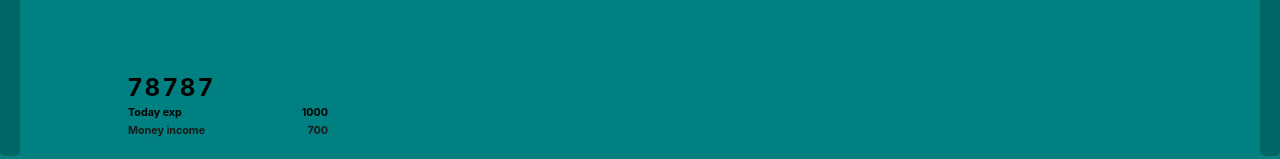
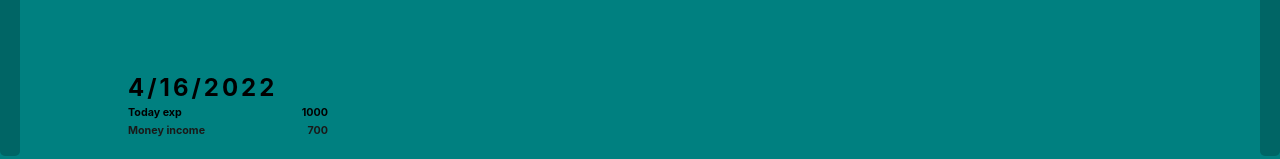
Before and after one commit to block4chain226/MoneyLost_front, a React (Create React App) app: page / in a window 1280 px wide. Shown: the part 173-332 px from the top of the page. Built offline with nearby package versions, Linux system fonts and the light colour scheme; no server answers; sample sign-in values are in the browser's storage.

Commit message:
feat: switch days

```diff
--- a/src/components/Category/Category.jsx
+++ b/src/components/Category/Category.jsx
@@ -11,6 +11,7 @@ const Category = (props) => {
     setTitleCategory,
     allExpenses,
     setAllExpenses,
+    currentDate,
     setMoneyAmount,
   } = useContext(ExpensesContext);
 
@@ -28,20 +29,30 @@ const Category = (props) => {
   const updateAllExpenses = (categor) => {
     if (Object.keys(titleCategory).length !== 0) {
       const cat = {};
+      const newExpense = {
+        id: expenseId,
+        category: categor,
+        date: currentDate.toLocaleDateString("en-US"),
+        moneyAmount: +amount,
+      };
       Object.entries(titleCategory).map((element) => {
         console.log("ele", element);
         if (element[0] === categor) {
           cat[element[0]] = element;
           setTitleCategory(
             titleCategory,
-            titleCategory[categor].push({
-              id: expenseId,
-              category: categor,
-              date: new Date().toLocaleDateString("en-US"),
-              moneyAmount: +amount,
-            })
+            titleCategory[categor].push(newExpense)
           );
-          console.log("iuo", cat[element[0]]);
+          if (JSON.parse(sessionStorage.getItem("tC") !== null)) {
+            let expenses = JSON.parse(sessionStorage.getItem("tC"));
+            expenses.push(newExpense);
+            console.log("exp=", expenses);
+            sessionStorage.setItem("tC", JSON.stringify(expenses));
+          } else {
+            let expenses = [];
+            expenses.push(newExpense);
+            sessionStorage.setItem("tC", JSON.stringify(expenses));
+          }
         }
       });
     }
@@ -50,17 +61,25 @@ const Category = (props) => {
   const displayNewExpense = (categor) => {
     const cat = {};
     if (!titleCategory.hasOwnProperty(categor)) {
+      const newExpense = {
+        id: expenseId,
+        category: categor,
+        date: currentDate.toLocaleDateString("en-US"),
+        moneyAmount: +amount,
+      };
       cat[categor] = [];
       titleCategory[categor] = [];
-      setTitleCategory(
-        titleCategory,
-        titleCategory[categor].push({
-          id: expenseId,
-          category: categor,
-          date: new Date().toLocaleDateString("en-US"),
-          moneyAmount: +amount,
-        })
-      );
+      setTitleCategory(titleCategory, titleCategory[categor].push(newExpense));
+      if (JSON.parse(sessionStorage.getItem("tC") !== null)) {
+        let expenses = JSON.parse(sessionStorage.getItem("tC"));
+        expenses.push(newExpense);
+        console.log("exp=", expenses);
+        sessionStorage.setItem("tC", JSON.stringify(expenses));
+      } else {
+        let expenses = [];
+        expenses.push(newExpense);
+        sessionStorage.setItem("tC", JSON.stringify(expenses));
+      }
     }
   };
 
--- a/src/components/DateMode.jsx
+++ b/src/components/DateMode.jsx
@@ -4,22 +4,22 @@ import "../styles/App.css";
 import ExpensesContext from "../context/ExpensesContext";
 
 const DateMode = () => {
-  const { setDateMode, byDay, byMonth, byYear, setCallBack } =
+  const { setDateMode, byDay, byMonth, byYear, setCallBack, currentDate } =
     useContext(ExpensesContext);
 
   return (
     <div className="date-mod__date">
       <button
         onClick={() => {
-          setDateMode({ day: true, month: false, year: false });
-          setCallBack(byDay);
+          // setDateMode({ day: true, month: false, year: false });
+          setCallBack(byDay(currentDate));
         }}
       >
         Day
       </button>
       <button
         onClick={() => {
-          setDateMode({ day: false, month: true, year: false });
+          // setDateMode({ day: false, month: true, year: false });
           setCallBack(byMonth);
         }}
       >
--- a/src/components/ExpensesDetails/ExpensesDetails.jsx
+++ b/src/components/ExpensesDetails/ExpensesDetails.jsx
@@ -13,6 +13,7 @@ const ExpensesDetails = (props) => {
     callback,
     titleCategory,
     setTitleCategory,
+    currentDate,
     moneyAmount,
   } = useContext(ExpensesContext);
 
--- a/src/components/Header/Header.jsx
+++ b/src/components/Header/Header.jsx
@@ -1,35 +1,76 @@
-import React, { useContext, useEffect, useState } from "react";
+import React, { useContext, useEffect, useState, useCallback } from "react";
 import cl from "./Header.module.css";
 import ExpensesContext from "../../context/ExpensesContext";
 import MyButton from "../MyButton/MyButton";
 
 const Header = () => {
-  const { currentDate, setCurrentDate } = useContext(ExpensesContext);
+  const {
+    currentDate,
+    setCurrentDate,
+    byDay,
+    byMonth,
+    byYear,
+    setCallBack,
+    days,
+    setDays,
+  } = useContext(ExpensesContext);
 
-  const getBackwardDate = () => {
-    const date = currentDate;
-    const daysAgo = new Date(date.getTime());
-    daysAgo.setDate(date.getDate() - 1);
-    setCurrentDate(daysAgo);
-    console.log("date: ", daysAgo.toLocaleDateString("en-US"));
-  };
+  // const getBackwardDate = () => {
+  //   const date = currentDate;
+  //   const daysAgo = new Date(date.getTime());
+  //   daysAgo.setDate(date.getDate() - 1);
+  //   setCurrentDate(daysAgo);
+  //   setCallBack(byDay());
+  //   console.log("date: ", daysAgo.toLocaleDateString("en-US"));
+  // };
 
-  const getForwardDate = () => {
-    if (currentDate < new Date()) {
-      const daysAgo = new Date(currentDate.getTime());
-      daysAgo.setDate(currentDate.getDate() + 1);
-      setCurrentDate(daysAgo);
-      console.log("date: ", daysAgo.toLocaleDateString("en-US"));
+  // const getForwardDate = () => {
+  //   const today = new Date();
+  //   console.log(today);
+  //   if (
+  //     currentDate.toLocaleDateString("en-US") <
+  //     today.toLocaleDateString("en-US")
+  //   ) {
+  //     const daysAgo = new Date(currentDate.getTime());
+  //     daysAgo.setDate(currentDate.getDate() + 1);
+  //     setCurrentDate(daysAgo);
+  //     setCallBack(byDay());
+  //     console.log("date: ", daysAgo.toLocaleDateString("en-US"));
+  //   }
+  // };
+
+  const incrementDate = (e) => {
+    e.preventDefault();
+    if (
+      currentDate.toLocaleDateString("en-US") <
+      new Date().toLocaleDateString("en-US")
+    ) {
+      setDays((prevState) => prevState + 1);
     }
   };
 
+  const decrementDate = (e) => {
+    e.preventDefault();
+    setDays((prevState) => prevState - 1);
+  };
+
+  useEffect(() => {
+    setCurrentDate(
+      (prevState) => new Date(Date.now() + days * 24 * 60 * 60 * 1000)
+    );
+  }, [days]);
+
+  useEffect(() => {
+    setCallBack(byDay);
+  }, [days, currentDate]);
+
   return (
     <section className={cl.header}>
-      <button onClick={getBackwardDate}> </button>
+      <button onClick={(e) => decrementDate(e)}> </button>
       <div className={cl.header__container}>
         <div className={cl.header__money}>
           <div className={cl.money__total}>
-            <h1>78787</h1>
+            <h1>{currentDate.toLocaleDateString("en-US")}</h1>
           </div>
           <div className={cl.money__expenses}>
             <h6>Today exp</h6>
@@ -41,7 +82,7 @@ const Header = () => {
           </div>
         </div>
       </div>
-      <button onClick={getForwardDate}></button>
+      <button onClick={(e) => incrementDate(e)}></button>
     </section>
   );
 };
--- a/src/context/ExpensesContext.jsx
+++ b/src/context/ExpensesContext.jsx
@@ -11,6 +11,8 @@ export const ExpensesContextProvider = ({ children }) => {
   });
   const [expenseId, setExpenseId] = useState(new Date().getTime());
   const [amount, setAmount] = useState("");
+
+  const [days, setDays] = useState(0);
 
   // const datenow = new Date().toLocaleDateString("en-US");
   const [categoryName, setCategoryName] = useState("");
@@ -37,7 +39,7 @@ export const ExpensesContextProvider = ({ children }) => {
         userId: sessionStorage.getItem("userId"),
         id: expenseId,
         category: categor,
-        date: new Date().toLocaleDateString("en-US"),
+        date: currentDate.toLocaleDateString("en-US"),
         moneyAmount: amount,
       }),
     };
@@ -48,7 +50,7 @@ export const ExpensesContextProvider = ({ children }) => {
     } catch (error) {}
   };
 
-  function byDay(element) {
+  function byDay() {
     console.log("byDay");
     //{
     // food:[
@@ -59,7 +61,7 @@ export const ExpensesContextProvider = ({ children }) => {
     // }
     const cat = {};
     allExpenses.forEach((element) => {
-      if (element.date === new Date().toLocaleDateString("en-US")) {
+      if (element.date === currentDate.toLocaleDateString("en-US")) {
         if (!cat[element.category]) {
           cat[element.category] = [element];
         } else {
@@ -68,19 +70,46 @@ export const ExpensesContextProvider = ({ children }) => {
       }
     });
 
+    if (sessionStorage.getItem("tC") !== null) {
+      const tempExpenses = JSON.parse(sessionStorage.getItem("tC"));
+      tempExpenses.map((element) => {
+        if (element.date === currentDate.toLocaleDateString("en-US")) {
+          if (!cat[element.category]) {
+            cat[element.category] = [element];
+          } else {
+            cat[element.category].push(element);
+          }
+        }
+      });
+    }
+
     setTitleCategory(cat);
   }
 
   function byMonth() {
     console.log("byMonth");
-    Object.values(allExpenses).map((element) => {
+
+    const now = new Date();
+
+    let month = currentDate.getMonth() + 1;
+    let firstDay = new Date(now.getFullYear(), now.getMonth(), 1);
+    let lastDay = new Date(now.getFullYear(), now.getMonth() + 1, 0);
+    console.log(firstDay.toLocaleDateString("en-US"));
+    const cat = {};
+    allExpenses.forEach((element) => {
       if (
-        !titleCategory.includes(element.category) &&
-        element.date === new Date().toLocaleDateString("en-US")
+        element.date >= firstDay.toLocaleDateString("en-US") &&
+        element.date <= lastDay.toLocaleDateString("en-US")
       ) {
-        setTitleCategory([...titleCategory, element.category]);
+        debugger;
+        if (!cat[element.category]) {
+          cat[element.category] = [element];
+        } else {
+          cat[element.category].push(element);
+        }
       }
     });
+    setTitleCategory(cat);
   }
   function byYear() {
     console.log("byYear");
@@ -100,6 +129,8 @@ export const ExpensesContextProvider = ({ children }) => {
         setAllExpenses,
         dateMode,
         setDateMode,
+        days,
+        setDays,
         byDay,
         byMonth,
         byYear,
--- a/src/pages/Main.jsx
+++ b/src/pages/Main.jsx
@@ -21,7 +21,13 @@ const Main = () => {
 
   // useEffect(() => {
   //   fetchCategories();
-  // }, []);
+  // }, []);\
+
+  useEffect(() => {
+    if (window.performance.navigation.type === 1) {
+      sessionStorage.removeItem("tC");
+    }
+  });
 
   return (
     <div className="wrapper">
```
